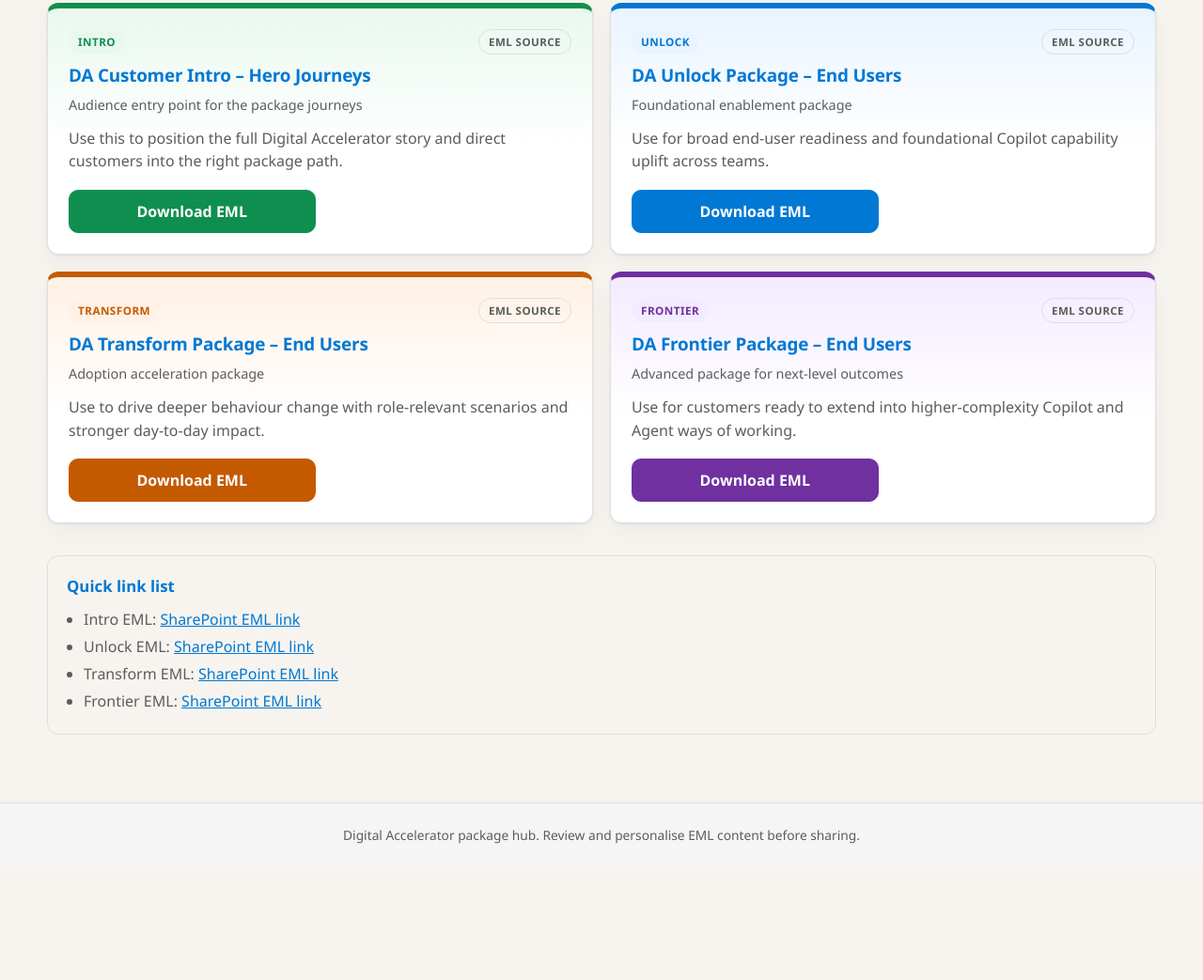
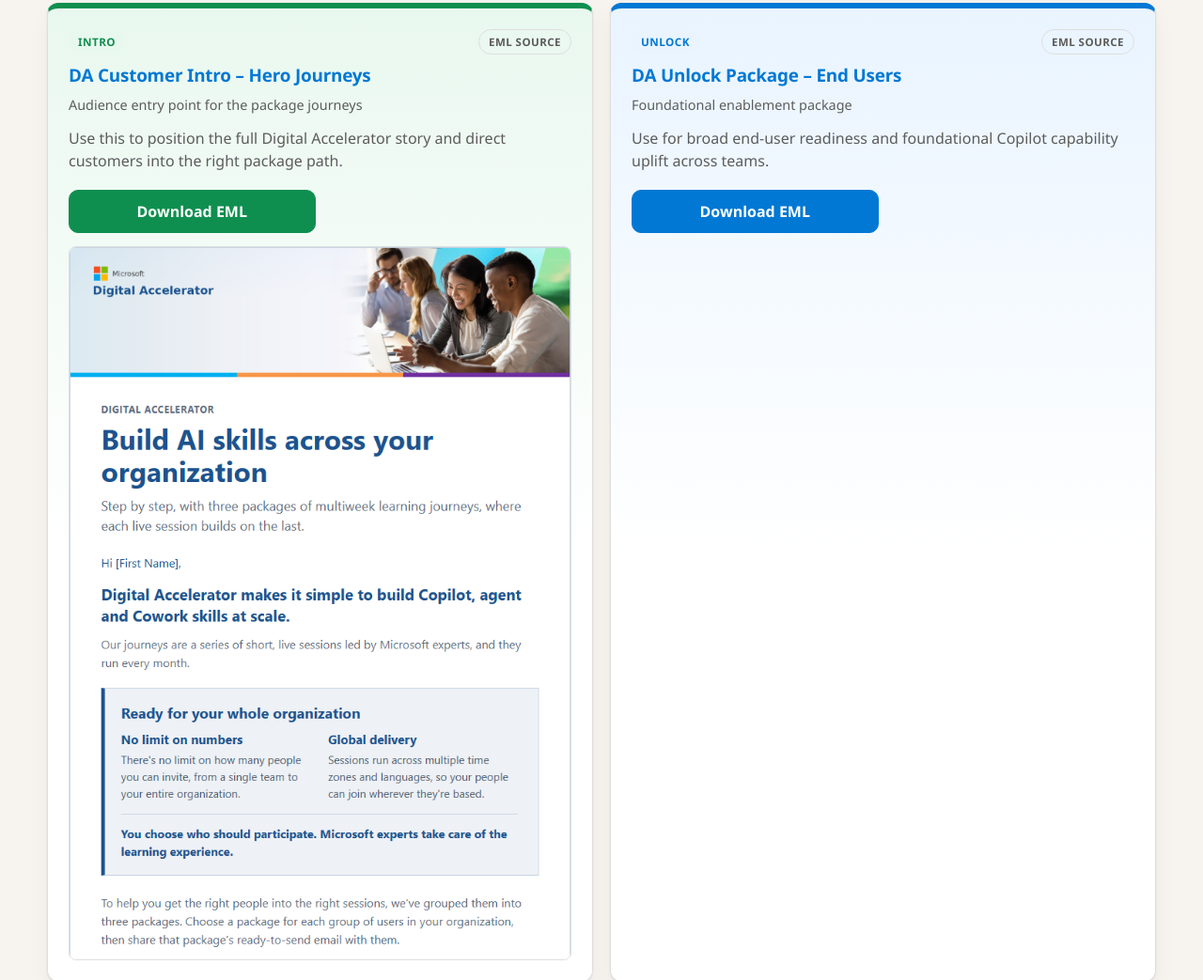
Before and after one commit to nicholasorford-coder/da-eml-hub, a plain HTML site: page index.html in a window 1280 px wide. Shown: the part 941-1984 px from the top of the page at 94% size. Before the commit the page ends 1863 px from the top, so only its background shows below. Drawn offline with Linux system fonts and the light colour scheme.

Commit message:
Add intro EML preview image to package card
Co-authored-by: Copilot <223556219+Copilot@users.noreply.github.com>

```diff
--- a/index.html
+++ b/index.html
@@ -269,6 +269,20 @@
       gap: 10px;
     }
 
+    .preview {
+      margin-top: 14px;
+      border: 1px solid var(--border);
+      border-radius: 0.5rem;
+      overflow: hidden;
+      background: #fff;
+    }
+
+    .preview img {
+      display: block;
+      width: 100%;
+      height: auto;
+    }
+
     .actions .button { width: 100%; }
     .package-btn {
       border-color: var(--pkg, var(--brand));
@@ -401,6 +415,9 @@
         <div class="actions">
           <a class="button package-btn" href="https://how2demos-my.sharepoint.com/:u:/r/personal/nickorford_how2demos_com/_layouts/15/onedrive.aspx?id=%2Fpersonal%2Fnickorford%5Fhow2demos%5Fcom%2FDocuments%2FDA%20Asia%2FPackage%20EML%2FDA%20Customer%20Intro%20%2D%20Hero%20Journeys%20%28DRAFT%29%2Eeml&parent=%2Fpersonal%2Fnickorford%5Fhow2demos%5Fcom%2FDocuments%2FDA%20Asia%2FPackage%20EML&share=cQoz1ylhzJjcRag2s7GV%2DhFmEgUDxv%5FzlSZA9bWKeJVwJNWXRw" target="_blank" rel="noopener noreferrer">Download EML</a>
         </div>
+        <div class="preview">
+          <img src="./previews/intro.png" alt="Preview of DA Customer Intro EML">
+        </div>
       </article>
 
       <article class="card package-unlock">
```
Also changed, not shown: previews/intro.png (added).
